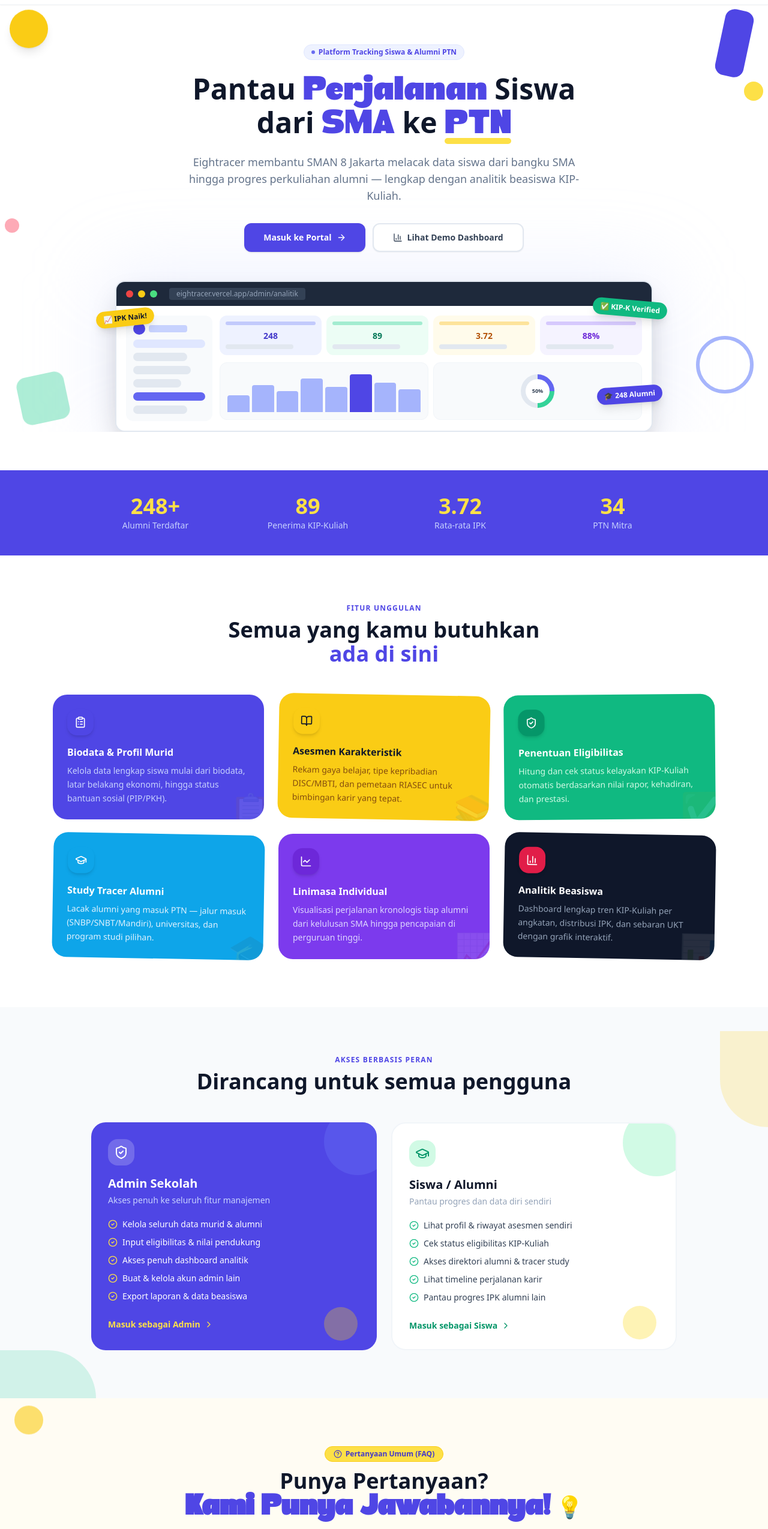
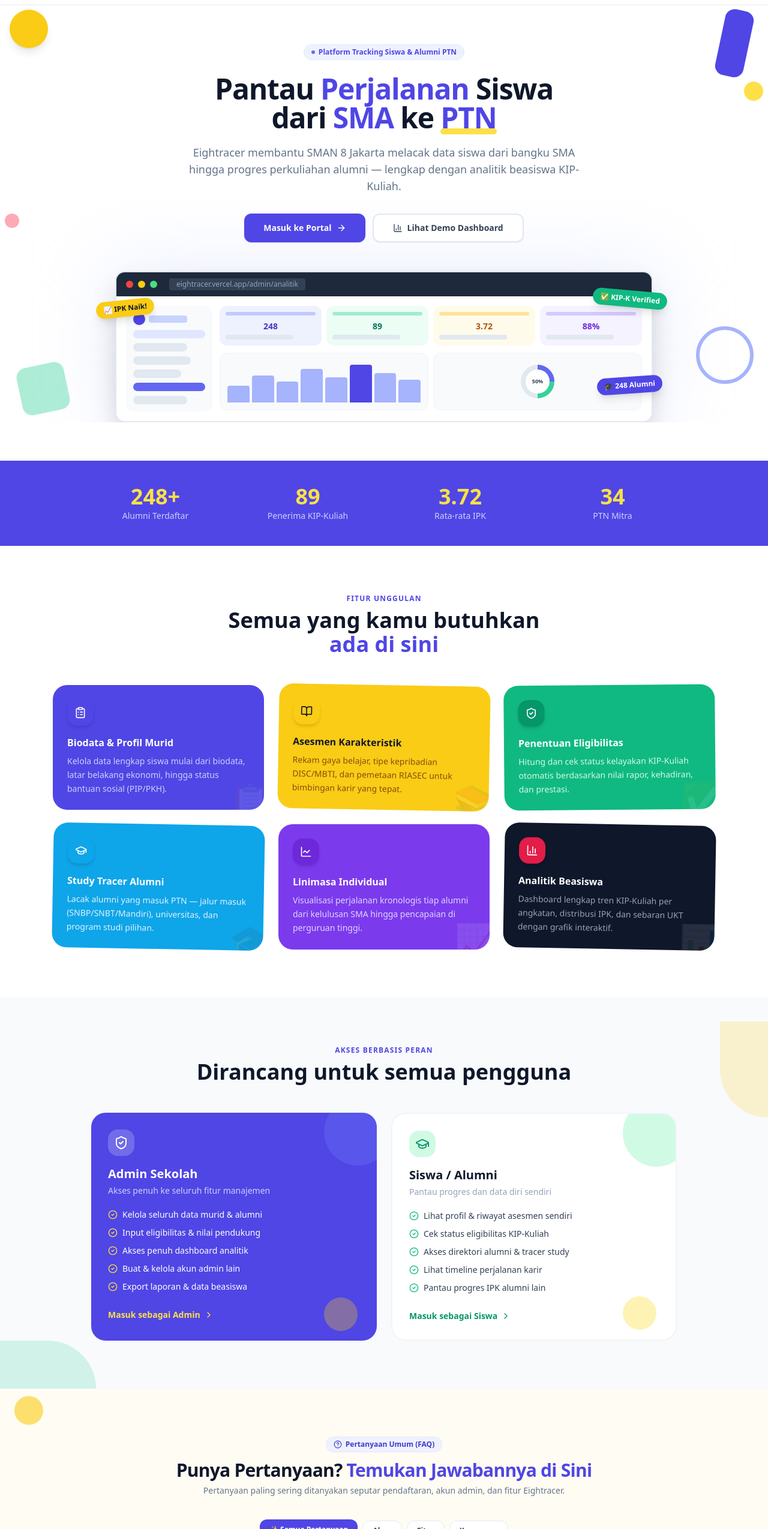
Before and after one commit to ahmadrofiussuud/eightracer, a Next.js app: page / in a window 1280 px wide. Shown: the part 57-2606 px from the top of the page at 60% size. Built offline with nearby package versions, Linux system fonts and the light colour scheme.

Commit message:
fix: remove font-cherry and fix typography balance on heading to prevent font overflow and restore clean aesthetic

```diff
--- a/src/app/faq/page.tsx
+++ b/src/app/faq/page.tsx
@@ -102,24 +102,18 @@
       </header>
 
       {/* Hero FAQ Section */}
-      <section className="relative bg-amber-50/60 pt-12 pb-16 overflow-hidden">
-        {/* Playful background shapes */}
-        <div className="absolute top-4 left-6 w-16 h-16 rounded-full bg-yellow-400 opacity-60 animate-bounce pointer-events-none" style={{ animationDuration: "3s" }} />
-        <div className="absolute top-2 right-12 w-12 h-28 rounded-2xl bg-indigo-600 rotate-12 pointer-events-none opacity-20" />
-        <div className="absolute bottom-4 right-6 w-20 h-20 rounded-full border-4 border-indigo-300 pointer-events-none" />
-
-        <div className="max-w-4xl mx-auto px-4 sm:px-6 text-center relative z-10 space-y-4">
-          <span className="inline-flex items-center gap-1.5 text-xs font-black text-indigo-700 bg-yellow-300 border border-yellow-400 rounded-full px-3.5 py-1 shadow-xs">
-            <HelpCircle className="w-3.5 h-3.5" /> Pusat Bantuan & FAQ
+      <section className="relative bg-slate-50 border-b border-slate-100 pt-12 pb-14 overflow-hidden">
+        <div className="max-w-4xl mx-auto px-4 sm:px-6 text-center relative z-10 space-y-3">
+          <span className="inline-flex items-center gap-1.5 text-xs font-semibold text-indigo-700 bg-indigo-50 border border-indigo-100 rounded-full px-3 py-1">
+            <HelpCircle className="w-3.5 h-3.5" /> Pusat Bantuan & Pertanyaan Umum
           </span>
 
-          <h1 className="text-3xl sm:text-5xl font-black text-slate-900 tracking-tight leading-tight">
-            Punya Pertanyaan? <br />
-            <span className="text-indigo-600 font-cherry text-4xl sm:text-6xl">Kami Punya Jawabannya!</span> 💡
+          <h1 className="text-3xl sm:text-4xl font-extrabold text-slate-900 tracking-tight leading-tight">
+            Punya Pertanyaan? <span className="text-indigo-600">Temukan Jawabannya di Sini</span>
           </h1>
 
-          <p className="text-xs sm:text-sm text-slate-500 max-w-md mx-auto">
-            Temukan jawaban lengkap seputar pendaftaran siswa, akses admin sekolah, eligibilitas, dan keamanan data.
+          <p className="text-xs sm:text-sm text-slate-500 max-w-md mx-auto leading-relaxed">
+            Temukan jawaban lengkap seputar pendaftaran siswa, akses akun admin, eligibilitas, dan keamanan data.
           </p>
 
           {/* Search Bar */}
--- a/src/app/page.tsx
+++ b/src/app/page.tsx
@@ -115,15 +115,11 @@
             Platform Tracking Siswa & Alumni PTN
           </span>
 
-          <h1 className="text-4xl md:text-5xl font-black text-slate-900 leading-tight mb-5">
-            Pantau{" "}
-            <span className="font-cherry font-normal text-indigo-600 text-[2.8rem] md:text-[3.5rem]">Perjalanan</span>{" "}
-            Siswa<br />
-            dari{" "}
-            <span className="font-cherry font-normal text-indigo-600 text-[2.8rem] md:text-[3.5rem]">SMA</span>{" "}
-            ke{" "}
-            <span className="relative inline-block">
-              <span className="font-cherry font-normal text-indigo-600 text-[2.8rem] md:text-[3.5rem]">PTN</span>
+          <h1 className="text-3xl md:text-5xl font-extrabold text-slate-900 leading-tight mb-5 tracking-tight">
+            Pantau <span className="text-indigo-600">Perjalanan</span> Siswa<br />
+            dari <span className="text-indigo-600">SMA</span> ke{" "}
+            <span className="relative inline-block text-indigo-600">
+              PTN
               <span className="absolute -bottom-1 left-0 w-full h-2.5 bg-yellow-300 -z-10 rounded-sm" />
             </span>
           </h1>
@@ -337,13 +333,13 @@
 
         <div className="max-w-4xl mx-auto px-4 sm:px-6 relative z-10">
           <div className="text-center mb-10">
-            <span className="inline-flex items-center gap-1.5 text-xs font-black text-indigo-700 bg-yellow-300 border border-yellow-400 rounded-full px-3.5 py-1 mb-3 shadow-xs">
+            <span className="inline-flex items-center gap-1.5 text-xs font-semibold text-indigo-700 bg-indigo-50 border border-indigo-100 rounded-full px-3 py-1 mb-3">
               <HelpCircle className="w-3.5 h-3.5" /> Pertanyaan Umum (FAQ)
             </span>
-            <h2 className="text-3xl md:text-4xl font-black text-slate-900">
-              Punya Pertanyaan? <br />
-              <span className="text-indigo-600 font-cherry text-4xl md:text-5xl">Kami Punya Jawabannya!</span> 💡
+            <h2 className="text-2xl sm:text-3xl font-bold text-slate-900 tracking-tight">
+              Punya Pertanyaan? <span className="text-indigo-600">Temukan Jawabannya di Sini</span>
             </h2>
+            <p className="text-xs sm:text-sm text-slate-500 mt-1.5">Pertanyaan paling sering ditanyakan seputar pendaftaran, akun admin, dan fitur Eightracer.</p>
           </div>
 
           {/* Category Filter Pills */}
```
